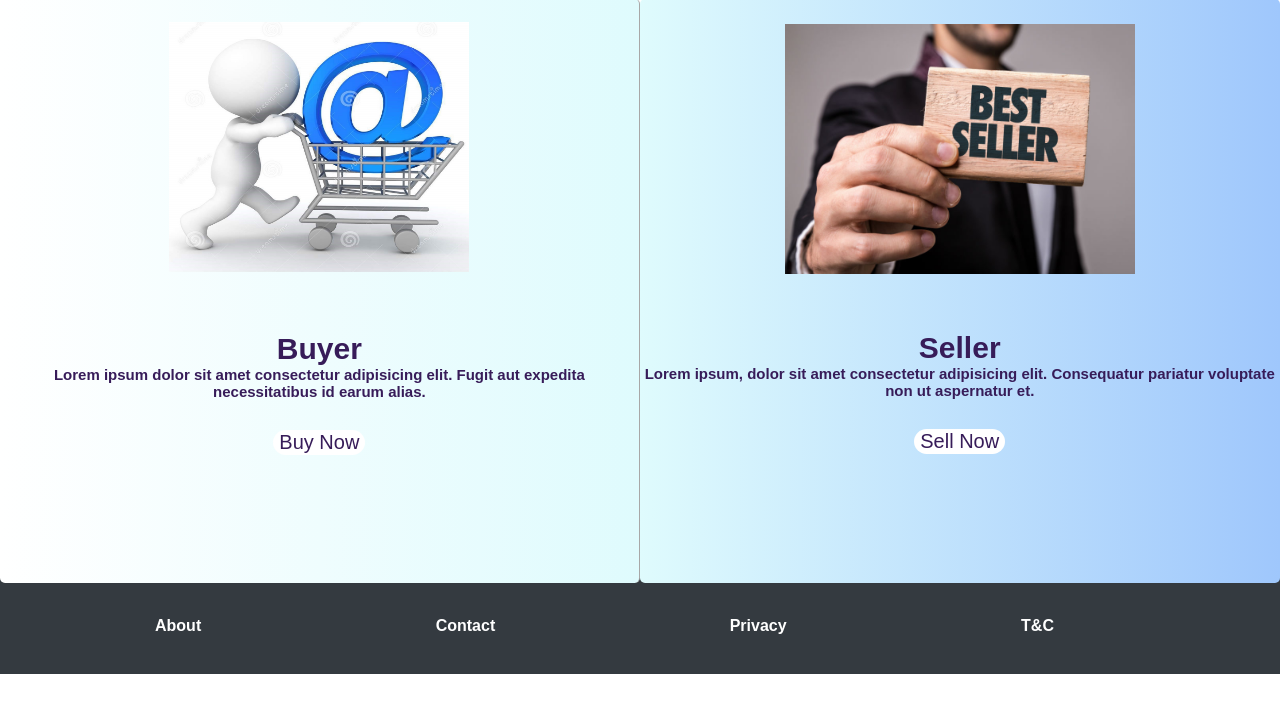
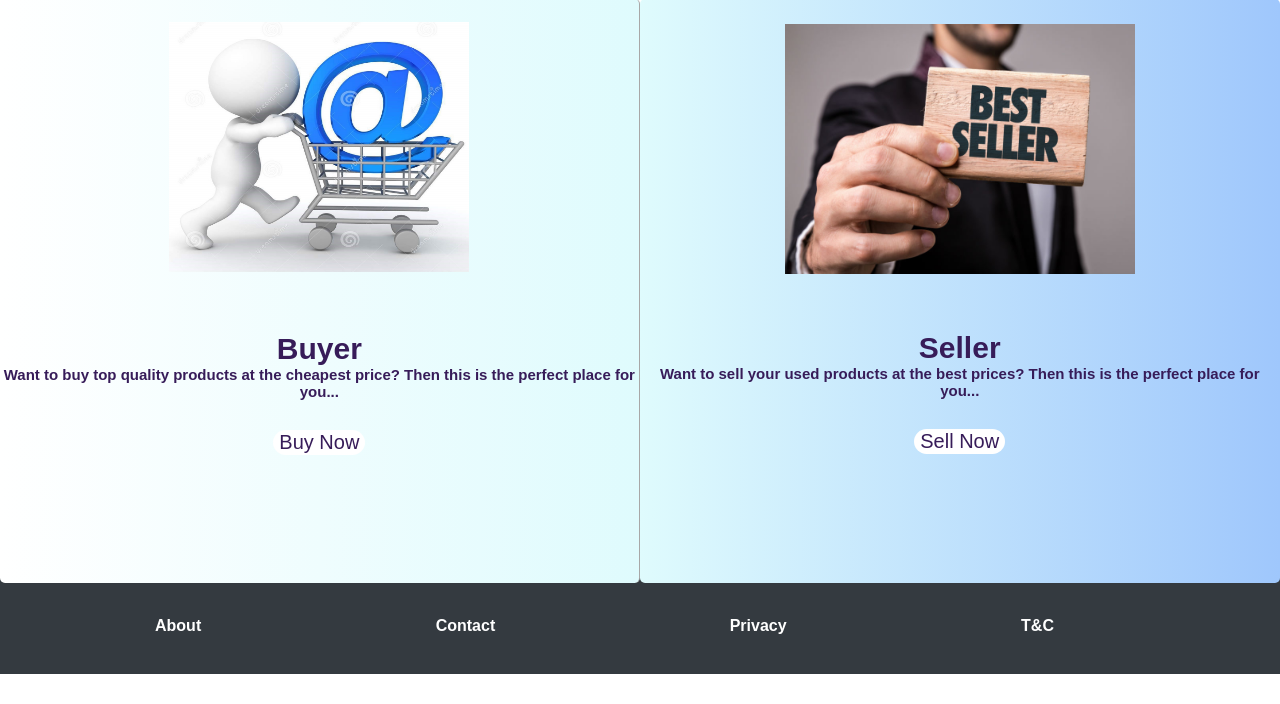
Before and after one commit to coder2800/flex-shop, a plain HTML site: page Devansh-new/main_page.html in a window 1280 px wide. Shown: the part 96-800 px from the top of the page. Drawn offline with Linux system fonts and the light colour scheme.

Commit message:
fifth commit

```diff
--- a/Devansh-new/main_page.html
+++ b/Devansh-new/main_page.html
@@ -46,8 +46,7 @@
             <div class="contentinbuyerclass">
                 Buyer
                 <div class="buyertext">
-                    Lorem ipsum dolor sit amet consectetur adipisicing elit. Fugit aut expedita necessitatibus id earum
-                    alias.
+                    Want to buy top quality products at the cheapest price? Then this is the perfect place for you...
                 </div>
             </div>
             <div>
@@ -69,8 +68,7 @@
             <div class="contentinsellerclass">
                 Seller
                 <div class="sellertext">
-                    Lorem ipsum, dolor sit amet consectetur adipisicing elit. Consequatur pariatur voluptate non ut
-                    aspernatur et. </div>
+                    Want to sell your used products at the best prices? Then this is the perfect place for you... </div>
             </div>
             <div>
                 <a href="../SellerPage1.html">
```
Also changed, not shown: Devansh-new/images (1)/Screenshot (222).png (added), Devansh-new/images (1)/Screenshot (223).png (added).
